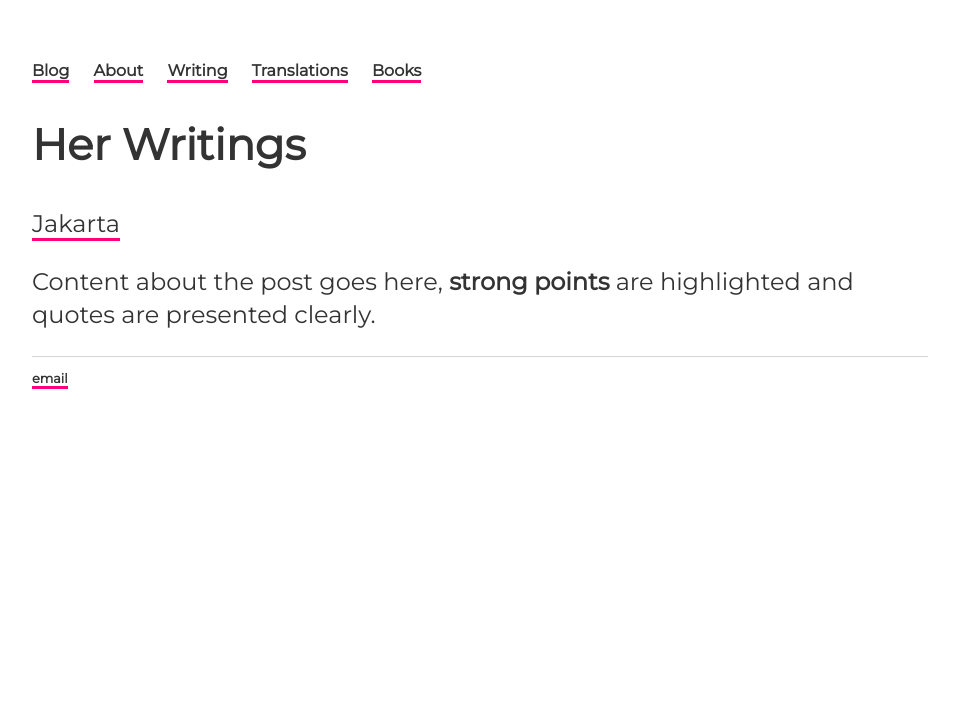
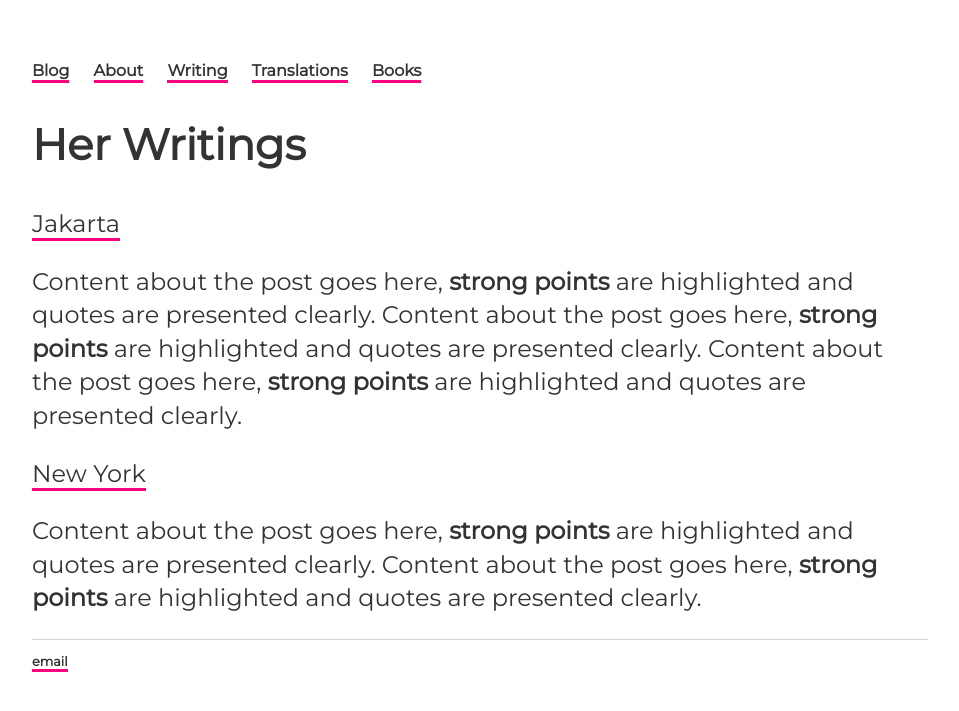
Before and after one commit to ariesti/ariesti.github.io, a Jekyll site: the page built from writing/index.md, in a window 1280 px wide. Shown: the top 711 px of the page, without its empty margins (160-1119 px from the left). Built offline with Jekyll 4.4.1, drawn with Linux system fonts in a browser that asks for light colours.

Commit message:
Update index.md

```diff
--- a/writing/index.md
+++ b/writing/index.md
@@ -5,4 +5,11 @@ title: Her Writings
 
 [Jakarta](#)
 
-Content about the post goes here, **strong points** are highlighted and quotes are presented clearly.
+
+Content about the post goes here, **strong points** are highlighted and quotes are presented clearly. Content about the post goes here, **strong points** are highlighted and quotes are presented clearly. Content about the post goes here, **strong points** are highlighted and quotes are presented clearly.
+
+
+[New York](#)
+
+
+Content about the post goes here, **strong points** are highlighted and quotes are presented clearly. Content about the post goes here, **strong points** are highlighted and quotes are presented clearly.
```
